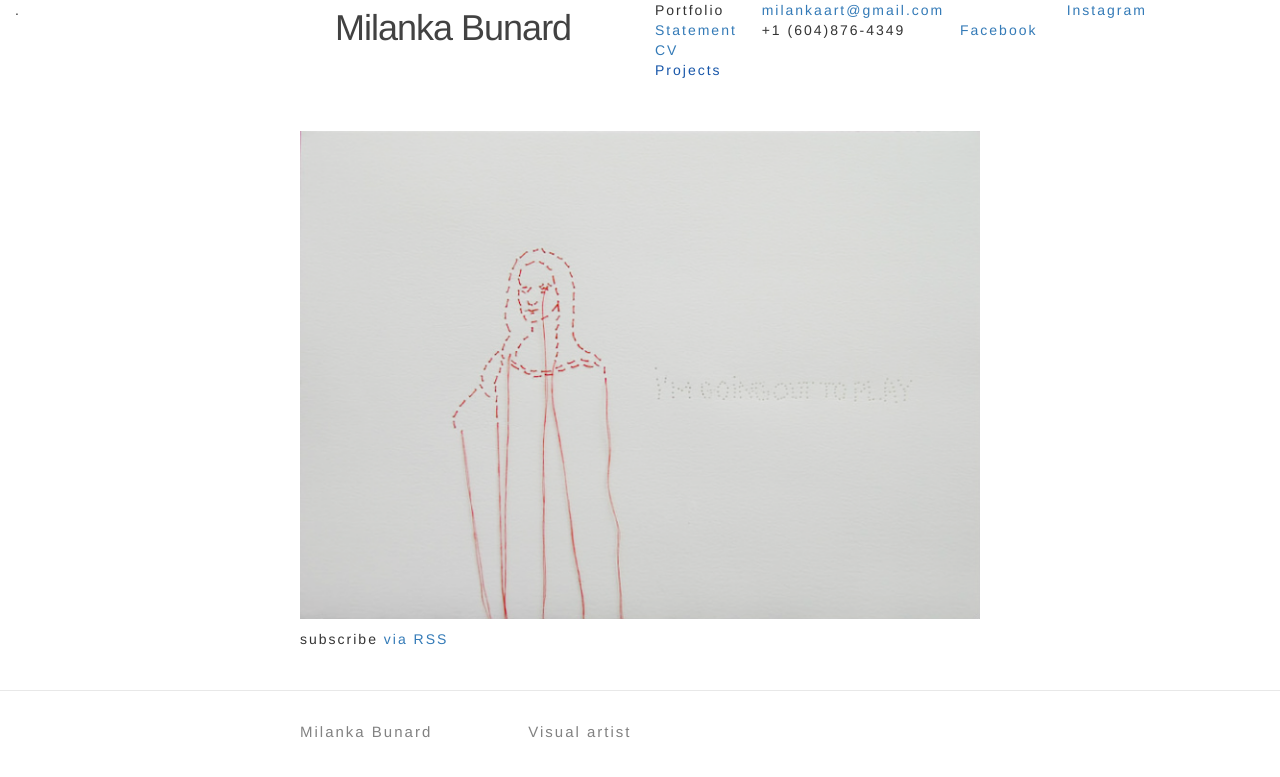
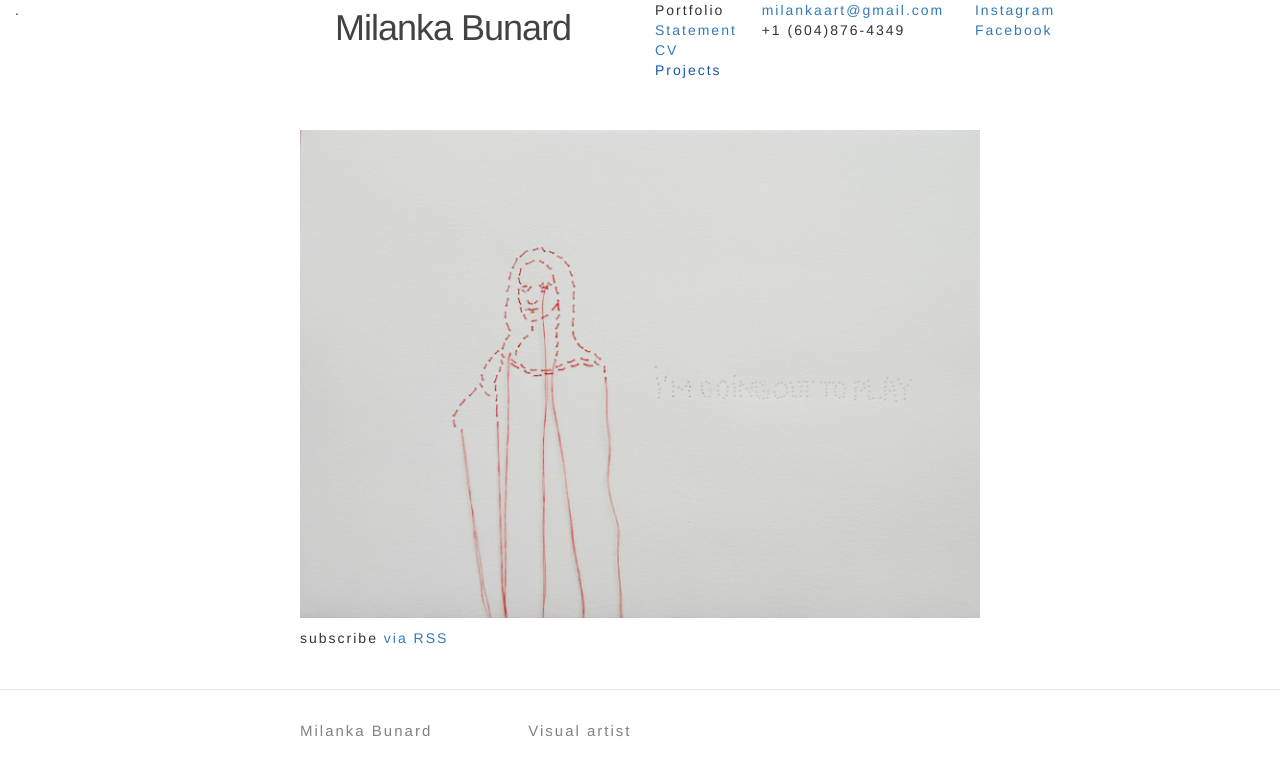
Before and after one commit to milankabunard/milankabunard.github.io, a Jekyll site: the page built from index.html, in a window 1280 px wide. Shown: the top 777 px of the page. Built offline with Jekyll 4.4.1, drawn with Linux system fonts in a browser that asks for light colours.

```diff
--- a/_includes/header.html
+++ b/_includes/header.html
@@ -7,7 +7,7 @@
   <div class="col-md-3"><a class="site-title" href="{{ site.baseurl }}/">{{ site.title }}</a></div>
   <div class="col-md-1"><a href=""></a>Portfolio<br/><a href="/statement">Statement</a><br/><a href="/about">CV</a><br/><a href="">Projects</a></div>
   <div class="col-md-2"><a href="mailto:{{ site.email }}">{{ site.email }}</a><br/>+1 (604)876-4349</div>
-  <div class="col-md-1"></div><a href="https://www.instagram.com/milankabunard/">Instagram</a><br/><a href="https://www.facebook.com/milanka.bunard">Facebook</a></div>
+  <div class="col-md-1"><a href="https://www.instagram.com/milankabunard/">Instagram</a><br/><a href="https://www.facebook.com/milanka.bunard">Facebook</a></div>
   <div class="col-md-2"></div>
 </div>
 
```
